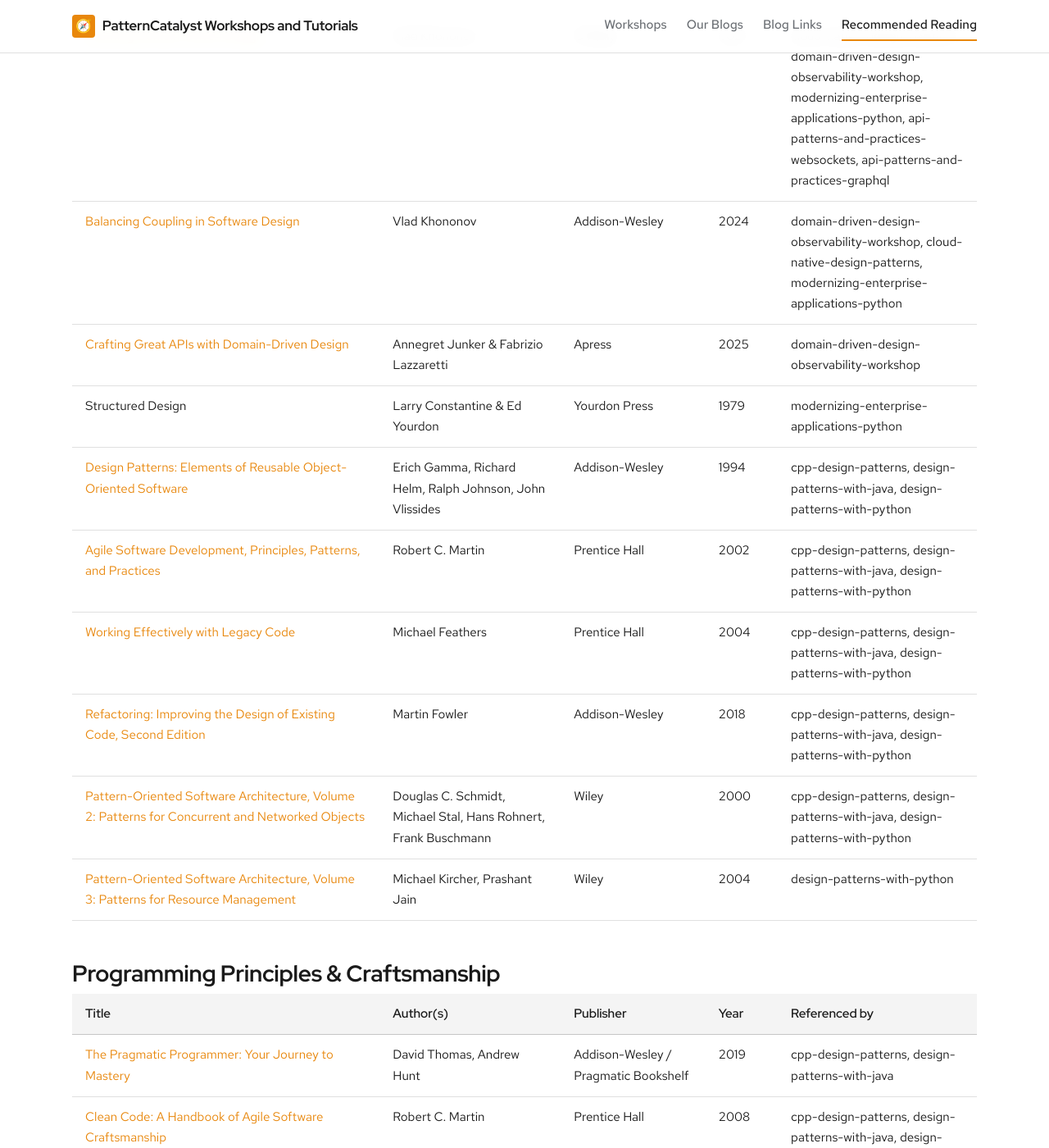
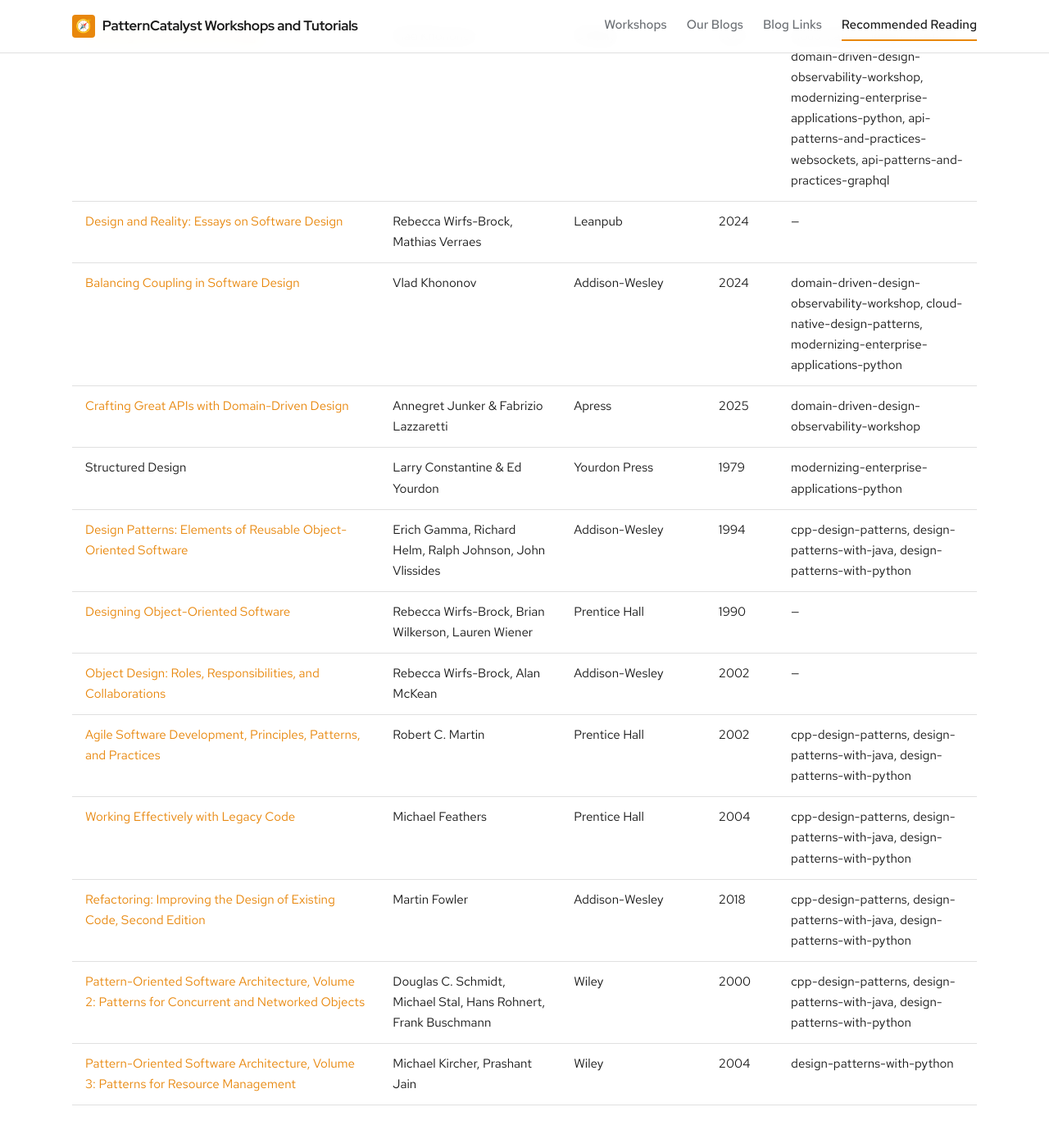
Before and after one commit to patterncatalyst/patterncatalyst-workshops-tutorials-list, a Jekyll site: the page built from books.html, in a window 1280 px wide and 1400 px high, scrolled down 1196 px. Shown: the whole window at 82% size. Built offline with Jekyll 4.4.1, drawn with Linux system fonts in a browser that asks for light colours; some web fonts are replaced; some of the changed lines change nothing that is shown.

Commit message:
data(books,blogs): Rebecca Wirfs-Brock's books and blog; blog links by author (#53)
Adds Designing Object-Oriented Software (1990), Object Design (2002) and Design and Reality (2024), verified against the author's site, InformIT and Leanpub, under Domain-Driven Design & Software Design. Adds Rebecca's Blog, and orders the blog list alphabetically by author surname or organisation.

```diff
--- a/_data/blog_links.yml
+++ b/_data/blog_links.yml
@@ -12,9 +12,84 @@
 #     blurb:  string, required — 1-2 sentence summary of why it's relevant
 #     tags:   list of strings, optional
 #
+# Order: alphabetical by author surname, or by organisation name when a blog has
+# no single author. Insert new entries in that order.
+#
 # Quote any value that contains a colon (YAML parses `key: value` inside an
 # unquoted scalar as a nested mapping).
 # ─────────────────────────────────────────────────────────────────────────
+
+- title: "Apache Camel Blog"
+  url: "https://camel.apache.org/blog/"
+  source: "camel.apache.org"
+  blurb: >
+    The Apache Camel project blog: releases, component updates, and
+    integration guidance from the maintainers.
+  tags: ["camel", "integration"]
+
+- title: "Domain Language"
+  url: "https://www.domainlanguage.com/"
+  source: "Eric Evans"
+  blurb: >
+    Eric Evans' site on domain-driven design, from the author of the
+    original DDD book.
+  tags: ["ddd"]
+
+- title: "Martin Fowler's Blog"
+  url: "https://martinfowler.com/"
+  source: "martinfowler.com"
+  blurb: >
+    Long-running source for domain-driven design, software architecture,
+    and refactoring practice; foundational reading for DDD topics.
+  tags: ["ddd", "architecture"]
+
+- title: "Modernes C++"
+  url: "https://www.modernescpp.com/"
+  source: "Rainer Grimm"
+  blurb: >
+    Rainer Grimm's blog on modern C++: concurrency, templates, the memory
+    model, and the latest standard features with runnable examples.
+  tags: ["cpp", "performance"]
+
+- title: "The Architect Elevator"
+  url: "https://architectelevator.com/blog/"
+  source: "Gregor Hohpe"
+  blurb: >
+    Gregor Hohpe on enterprise architecture, integration, and connecting
+    the technical and executive floors of an organization.
+  tags: ["architecture", "integration"]
+
+- title: "Enterprise Integration Patterns"
+  url: "https://www.enterpriseintegrationpatterns.com/"
+  source: "Hohpe & Woolf"
+  blurb: >
+    The canonical catalog of the 65 messaging integration patterns, plus
+    Gregor Hohpe's "Ramblings" on messaging and integration.
+  tags: ["integration", "messaging", "eip"]
+
+- title: "Vladik Khononov"
+  url: "https://vladikk.com/"
+  source: "Vlad Khononov"
+  blurb: >
+    Writing on domain-driven design and software complexity from the author
+    of "Learning Domain-Driven Design" and "Balancing Coupling".
+  tags: ["ddd", "architecture"]
+
+- title: "Kubernetes Blog"
+  url: "https://kubernetes.io/blog/"
+  source: "Kubernetes.io"
+  blurb: >
+    The official Kubernetes project blog, covering new features, SIG
+    updates, and operational guidance from the core maintainers.
+  tags: ["kubernetes", "cloud-native"]
+
+- title: "Sam Newman"
+  url: "https://samnewman.io/"
+  source: "Sam Newman"
+  blurb: >
+    Writing on microservices and service decomposition from the author of
+    "Building Microservices" and "Monolith to Microservices".
+  tags: ["microservices", "architecture"]
 
 - title: "Quarkus Blog"
   url: "https://quarkus.io/blog/"
@@ -24,46 +99,6 @@
     and extension guides straight from the project maintainers.
   tags: ["quarkus", "java"]
 
-- title: "Kubernetes Blog"
-  url: "https://kubernetes.io/blog/"
-  source: "Kubernetes.io"
-  blurb: >
-    The official Kubernetes project blog, covering new features, SIG
-    updates, and operational guidance from the core maintainers.
-  tags: ["kubernetes", "cloud-native"]
-
-- title: "Martin Fowler's Blog"
-  url: "https://martinfowler.com/"
-  source: "martinfowler.com"
-  blurb: >
-    Long-running source for domain-driven design, software architecture,
-    and refactoring practice; foundational reading for DDD topics.
-  tags: ["ddd", "architecture"]
-
-- title: "Sam Newman"
-  url: "https://samnewman.io/"
-  source: "Sam Newman"
-  blurb: >
-    Writing on microservices and service decomposition from the author of
-    "Building Microservices" and "Monolith to Microservices".
-  tags: ["microservices", "architecture"]
-
-- title: "Enterprise Integration Patterns"
-  url: "https://www.enterpriseintegrationpatterns.com/"
-  source: "Hohpe & Woolf"
-  blurb: >
-    The canonical catalog of the 65 messaging integration patterns, plus
-    Gregor Hohpe's "Ramblings" on messaging and integration.
-  tags: ["integration", "messaging", "eip"]
-
-- title: "Apache Camel Blog"
-  url: "https://camel.apache.org/blog/"
-  source: "camel.apache.org"
-  blurb: >
-    The Apache Camel project blog: releases, component updates, and
-    integration guidance from the maintainers.
-  tags: ["camel", "integration"]
-
 - title: "Red Hat Developer Blog"
   url: "https://developers.redhat.com/blog"
   source: "developers.redhat.com"
@@ -72,34 +107,10 @@
     Kubernetes with hands-on tutorials and release coverage.
   tags: ["quarkus", "camel", "kubernetes", "openshift"]
 
-- title: "The Architect Elevator"
-  url: "https://architectelevator.com/blog/"
-  source: "Gregor Hohpe"
+- title: "Rebecca's Blog"
+  url: "https://wirfs-brock.com/rebecca/blog/"
+  source: "Rebecca Wirfs-Brock"
   blurb: >
-    Gregor Hohpe on enterprise architecture, integration, and connecting
-    the technical and executive floors of an organization.
-  tags: ["architecture", "integration"]
-
-- title: "Domain Language"
-  url: "https://www.domainlanguage.com/"
-  source: "Eric Evans"
-  blurb: >
-    Eric Evans' site on domain-driven design, from the author of the
-    original DDD book.
-  tags: ["ddd"]
-
-- title: "Vladik Khononov"
-  url: "https://vladikk.com/"
-  source: "Vlad Khononov"
-  blurb: >
-    Writing on domain-driven design and software complexity from the author
-    of "Learning Domain-Driven Design" and "Balancing Coupling".
+    Essays from the author who introduced responsibility-driven design, on object
+    design, domain modelling and architecture practice.
   tags: ["ddd", "architecture"]
-
-- title: "Modernes C++"
-  url: "https://www.modernescpp.com/"
-  source: "Rainer Grimm"
-  blurb: >
-    Rainer Grimm's blog on modern C++: concurrency, templates, the memory
-    model, and the latest standard features with runnable examples.
-  tags: ["cpp", "performance"]
--- a/_data/book_categories.yml
+++ b/_data/book_categories.yml
@@ -21,10 +21,13 @@
     - "Domain-Driven Design: Tackling Complexity in the Heart of Software"
     - "Implementing Domain-Driven Design"
     - "Learning Domain-Driven Design"
+    - "Design and Reality: Essays on Software Design"
     - "Balancing Coupling in Software Design"
     - "Crafting Great APIs with Domain-Driven Design"
     - "Structured Design"
     - "Design Patterns: Elements of Reusable Object-Oriented Software"
+    - "Designing Object-Oriented Software"
+    - "Object Design: Roles, Responsibilities, and Collaborations"
     - "Agile Software Development, Principles, Patterns, and Practices"
     - "Working Effectively with Legacy Code"
     - "Refactoring: Improving the Design of Existing Code, Second Edition"
--- a/_data/books.yml
+++ b/_data/books.yml
@@ -1043,3 +1043,30 @@
   url: "https://www.oreilly.com/library/view/-/9781836642596/"
   referenced_by:
     - "design-patterns-with-python"
+
+- title: "Designing Object-Oriented Software"
+  authors: "Rebecca Wirfs-Brock, Brian Wilkerson, Lauren Wiener"
+  publisher: "Prentice Hall"
+  year: 1990
+  isbn: "9780136298250"
+  url: "https://wirfs-brock.com/rebecca/books/DesigningObject-OrientedSoftware/"
+  review_note: "Hand-added 2026-11-03 at the owner's request (all of Rebecca Wirfs-Brock's books). The book that introduced responsibility-driven design. Out of print, so the link is the author's own page for the book; ISBN-10 0136298257 per library catalogue records."
+  referenced_by: []
+
+- title: "Object Design: Roles, Responsibilities, and Collaborations"
+  authors: "Rebecca Wirfs-Brock, Alan McKean"
+  publisher: "Addison-Wesley"
+  year: 2002
+  isbn: "9780201379433"
+  url: "https://www.informit.com/store/object-design-roles-responsibilities-and-collaborations-9780201379433"
+  review_note: "Hand-added 2026-11-03 at the owner's request (all of Rebecca Wirfs-Brock's books). InformIT gives the publication date as 8 Nov 2002 (copyright 2003)."
+  referenced_by: []
+
+- title: "Design and Reality: Essays on Software Design"
+  authors: "Rebecca Wirfs-Brock, Mathias Verraes"
+  publisher: "Leanpub"
+  year: 2024
+  isbn: null
+  url: "https://leanpub.com/design-and-reality"
+  review_note: "Hand-added 2026-11-03 at the owner's request (all of Rebecca Wirfs-Brock's books). Essays on modelling and domain-driven design; Leanpub lists it as published 2024-01-10, no ISBN."
+  referenced_by: []
```
